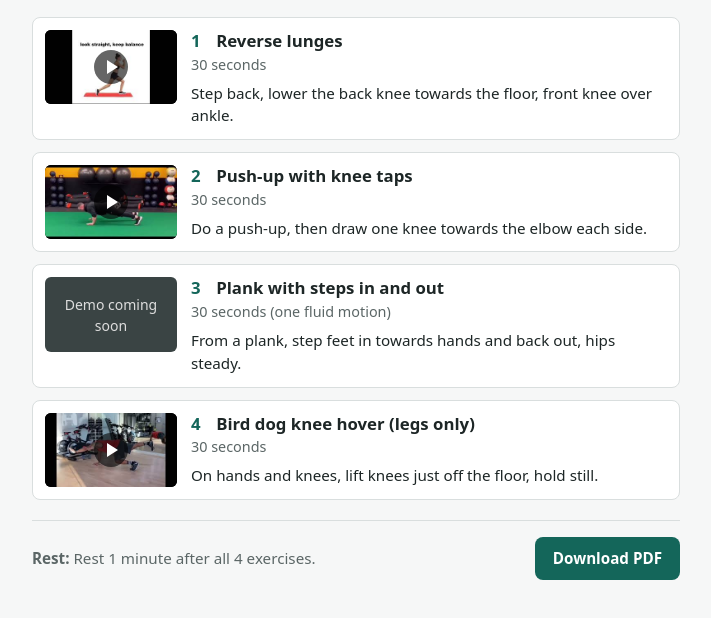
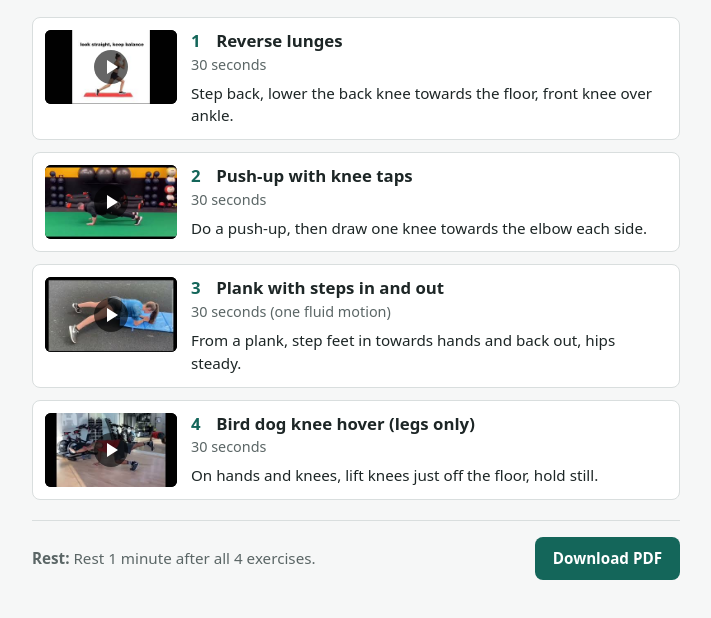
Before and after one commit to elevatefitnesshams-design/demos, a plain HTML site: page b/f47yxee9h5uz/index.html in a window 1280 px wide. Shown: the part 92-710 px from the top of the page, without its empty margins (284-995 px from the left). Drawn offline with Linux system fonts and the light colour scheme.

Commit message:
Add plank step-outs demo

```diff
--- a/b/f47yxee9h5uz/index.html
+++ b/b/f47yxee9h5uz/index.html
@@ -64,7 +64,10 @@ footer{display:flex;flex-wrap:wrap;gap:12px;align-items:center;justify-content:s
       </div>
     </li>
     <li class="card">
-      <div class="media"><div class="soon">Demo coming soon</div></div>
+      <div class="media"><button class="play" type="button" data-id="97R6hU4OAO0" aria-label="Play demo: Plank with steps in and out">
+          <img src="../../media/thumbs/97R6hU4OAO0.jpg" alt="Plank with steps in and out demonstration. From a plank, step feet in towards hands and back out, hips steady." loading="lazy" decoding="async" width="320" height="180">
+          <span class="icon" aria-hidden="true"></span>
+        </button></div>
       <div class="text">
         <h2><span class="num">3</span>Plank with steps in and out</h2>
         <p class="target">30 seconds (one fluid motion)</p>
```
Also changed, not shown: b/5u3eys6bpevd/index.html (+4 -1 lines), media/thumbs/97R6hU4OAO0.jpg (added).
